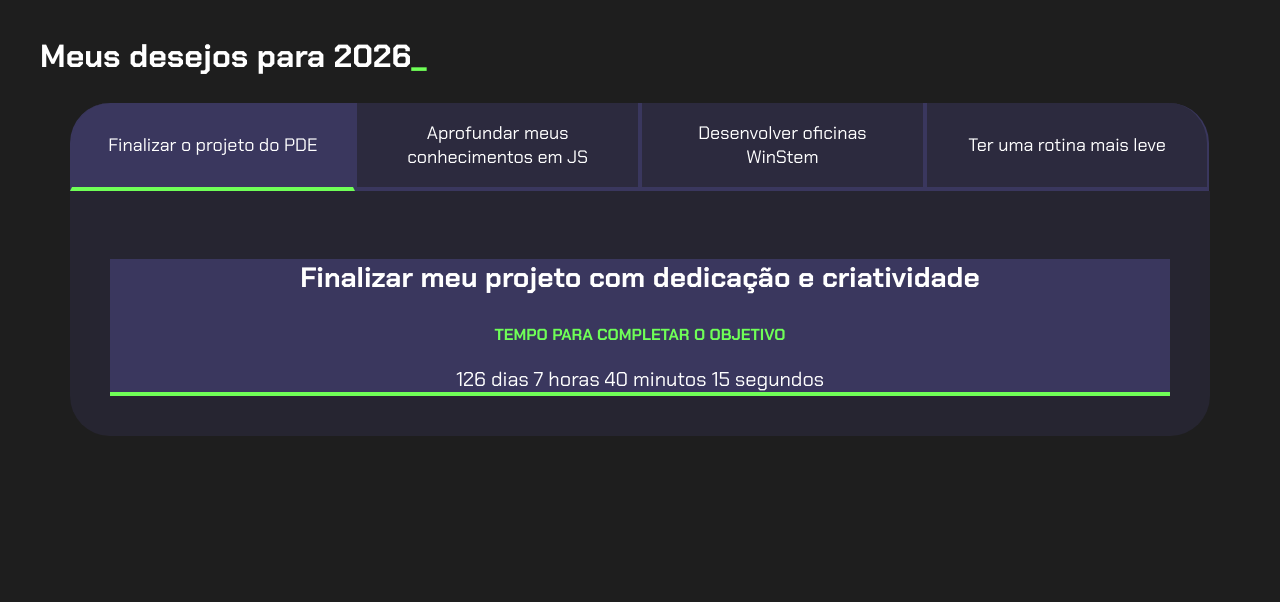
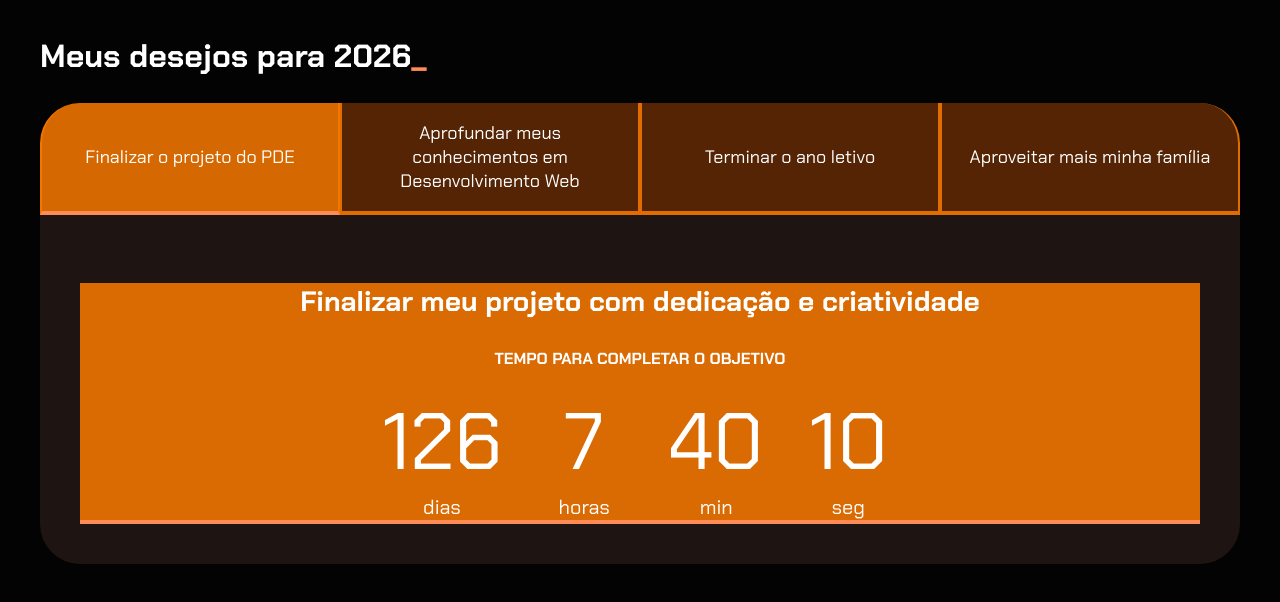
Before and after one commit to FabiolaTolfo/ProjetoDeVida2026, a plain HTML site: page index.html in a window 1280 px wide. Drawn offline with Linux system fonts and the light colour scheme.

Commit message:
Add files via upload

```diff
--- a/index.html
+++ b/index.html
@@ -9,54 +9,164 @@
 </head>
 
 <body>
+
     <section class="conteudo-principal">
-        <h2 class="titulo-principal">Meus desejos para 2026<span>_</span></h2>
+
+        <h2 class="titulo-principal">
+            Meus desejos para 2026<span>_</span>
+        </h2>
+
         <div class="conteudo">
+
             <div class="botoes">
                 <button class="botao ativo">Finalizar o projeto do PDE</button>
-                <button class="botao">Aprofundar meus conhecimentos em JS</button>
-                <button class="botao">Desenvolver oficinas WinStem</button>
-                <button class="botao">Ter uma rotina mais leve</button>
+                <button class="botao">Aprofundar meus conhecimentos em Desenvolvimento Web</button>
+                <button class="botao">Terminar o ano letivo</button>
+                <button class="botao">Aproveitar mais minha família</button>
             </div>
+
             <div class="abas-textos">
+
+
                 <div class="aba-conteudo ativo">
-                    <h3 class="aba-conteudo-titulo-principal">Finalizar meu projeto com dedicação e criatividade</h3>
+                    <h3 class="aba-conteudo-titulo-principal">
+                        Finalizar meu projeto com dedicação e criatividade
+                    </h3>
+
                     <h4 class="aba-conteudo-titulo-secundario">
                         Tempo para completar o objetivo
                     </h4>
-                    <div class="contador"></div>
+
+                    <div class="contador">
+                        <div class="contador-digito">
+                            <p class="contador-digito-numero" id="dias0">7</p>
+                            <p class="contador-digito-texto">dias</p>
+                        </div>
+
+                        <div class="contador-digito">
+                            <p class="contador-digito-numero" id="horas0">7</p>
+                            <p class="contador-digito-texto">horas</p>
+                        </div>
+
+                        <div class="contador-digito">
+                            <p class="contador-digito-numero" id="min0">7</p>
+                            <p class="contador-digito-texto">min</p>
+                        </div>
+
+                        <div class="contador-digito">
+                            <p class="contador-digito-numero" id="seg0">7</p>
+                            <p class="contador-digito-texto">seg</p>
+                        </div>
+                    </div>
                 </div>
+
+
                 <div class="aba-conteudo">
-                    <h3 class="aba-conteudo-titulo-principal">Criar projetos mais interativos e melhorar minhas
-                        habilidades
+                    <h3 class="aba-conteudo-titulo-principal">
+                        Criar projetos mais interativos e melhorar minhas habilidades
                     </h3>
+
                     <h4 class="aba-conteudo-titulo-secundario">
                         Tempo para completar o objetivo
                     </h4>
-                    <div class="contador"></div>
+
+                    <div class="contador">
+                        <div class="contador-digito">
+                            <p class="contador-digito-numero" id="dias1">7</p>
+                            <p class="contador-digito-texto">dias</p>
+                        </div>
+
+                        <div class="contador-digito">
+                            <p class="contador-digito-numero" id="horas1">7</p>
+                            <p class="contador-digito-texto">horas</p>
+                        </div>
+
+                        <div class="contador-digito">
+                            <p class="contador-digito-numero" id="min1">7</p>
+                            <p class="contador-digito-texto">min</p>
+                        </div>
+
+                        <div class="contador-digito">
+                            <p class="contador-digito-numero" id="seg1">7</p>
+                            <p class="contador-digito-texto">seg</p>
+                        </div>
+                    </div>
                 </div>
+
+
                 <div class="aba-conteudo">
                     <h3 class="aba-conteudo-titulo-principal">
-                        Inspirar meninas na área da tecnologia.
+                        Equilibrar trabalho, estudos e descanso
                     </h3>
+
                     <h4 class="aba-conteudo-titulo-secundario">
                         Tempo para completar o objetivo
                     </h4>
-                    <div class="contador"></div>
+
+                    <div class="contador">
+                        <div class="contador-digito">
+                            <p class="contador-digito-numero" id="dias2">7</p>
+                            <p class="contador-digito-texto">dias</p>
+                        </div>
+
+                        <div class="contador-digito">
+                            <p class="contador-digito-numero" id="horas2">7</p>
+                            <p class="contador-digito-texto">horas</p>
+                        </div>
+
+                        <div class="contador-digito">
+                            <p class="contador-digito-numero" id="min2">7</p>
+                            <p class="contador-digito-texto">min</p>
+                        </div>
+
+                        <div class="contador-digito">
+                            <p class="contador-digito-numero" id="seg2">7</p>
+                            <p class="contador-digito-texto">seg</p>
+                        </div>
+                    </div>
                 </div>
+
+
                 <div class="aba-conteudo">
                     <h3 class="aba-conteudo-titulo-principal">
-                        Equilibrar trabalho, estudos e descanso.
+                        Viver cada momento como se fosse o mais importante
                     </h3>
+
                     <h4 class="aba-conteudo-titulo-secundario">
                         Tempo para completar o objetivo
                     </h4>
-                    <div class="contador"></div>
+
+                    <div class="contador">
+                        <div class="contador-digito">
+                            <p class="contador-digito-numero" id="dias3">7</p>
+                            <p class="contador-digito-texto">dias</p>
+                        </div>
+
+                        <div class="contador-digito">
+                            <p class="contador-digito-numero" id="horas3">7</p>
+                            <p class="contador-digito-texto">horas</p>
+                        </div>
+
+                        <div class="contador-digito">
+                            <p class="contador-digito-numero" id="min3">7</p>
+                            <p class="contador-digito-texto">min</p>
+                        </div>
+
+                        <div class="contador-digito">
+                            <p class="contador-digito-numero" id="seg3">7</p>
+                            <p class="contador-digito-texto">seg</p>
+                        </div>
+                    </div>
                 </div>
+
             </div>
+
         </div>
+
     </section>
+
     <script src="main.js"></script>
+
 </body>
 
 </html>
--- a/main.js
+++ b/main.js
@@ -1,6 +1,5 @@
 const botoes = document.querySelectorAll(".botao");
 const textos = document.querySelectorAll(".aba-conteudo");
-
 
 for (let i = 0; i < botoes.length; i++) {
     botoes[i].onclick = function () {
@@ -14,15 +13,22 @@ for (let i = 0; i < botoes.length; i++) {
     };
 }
 
-const contadores = document.querySelectorAll(".contador");
-const tempoObjetivo1 = new Date("2026-11-30");
-
-contadores[0].textContent = calculaTempo(tempoObjetivo1);
+const tempos = [
+    new Date("2026-11-30T00:00:00"),
+    new Date("2026-12-05T00:00:00"),
+    new Date("2026-12-18T00:00:00"),
+    new Date("2026-12-31T00:00:00")
+];
 
 function calculaTempo(tempoObjetivo) {
-  let tempoAtual = new Date();
-  let tempoFinal = tempoObjetivo - tempoAtual;
-  let segundos = Math.floor(tempoFinal / 1000);
+    const agora = new Date();
+    const diferenca = tempoObjetivo - agora;
+
+    if (diferenca <= 0) {
+        return [0, 0, 0, 0];
+    }
+
+    let segundos = Math.floor(diferenca / 1000);
     let minutos = Math.floor(segundos / 60);
     let horas = Math.floor(minutos / 60);
     let dias = Math.floor(horas / 24);
@@ -31,14 +37,22 @@ function calculaTempo(tempoObjetivo) {
     minutos %= 60;
     horas %= 24;
 
-  return (
-  dias +
-  " dias " +
-  horas +
-  " horas " +
-  minutos +
-  " minutos " +
-  segundos +
-  " segundos"
-);
+    return [dias, horas, minutos, segundos];
 }
+
+function atualizaCronometro() {
+
+    for (let i = 0; i < tempos.length; i++) {
+
+        const tempo = calculaTempo(tempos[i]);
+
+        document.getElementById(`dias${i}`).textContent = tempo[0];
+        document.getElementById(`horas${i}`).textContent = tempo[1];
+        document.getElementById(`min${i}`).textContent = tempo[2];
+        document.getElementById(`seg${i}`).textContent = tempo[3];
+    }
+
+}
+
+atualizaCronometro();
+setInterval(atualizaCronometro, 1000);
--- a/style.css
+++ b/style.css
@@ -1,12 +1,12 @@
 @import url("https://fonts.googleapis.com/css2?family=Chakra+Petch:wght@400;700&display=swap");
 
 :root {
-  --cor-de-fundo: #1e1e1e;
-  --verde: #6fff57;
+  --cor-de-fundo: #030303;
+  --laranja: #ff8c57;
   --branco: #ffffff;
-  --botao-ativo: #3a375e;
-  --botao-inativo: rgba(58, 55, 94, 0.5);
-  --texto-fundo: rgba(58, 55, 94, 0.3);
+  --botao-ativo: #f87902dc;
+  --botao-inativo: rgba(253, 107, 9, 0.322);
+  --texto-fundo: rgba(94, 64, 55, 0.3);
 }
 
 body {
@@ -32,7 +32,7 @@ body {
 }
 
 .titulo-principal span {
-  color: var(--verde);
+  color: var(--laranja);
 }
 
 .botao {
@@ -59,7 +59,7 @@ body {
 
 .ativo {
   background-color: var(--botao-ativo);
-  border-bottom: 4px solid var(--verde);
+  border-bottom: 4px solid var(--laranja);
 }
 
 .abas-textos {
@@ -82,13 +82,31 @@ body {
 }
 .aba-conteudo-titulo-secundario {
   text-align: center;
-  color: var(--verde);
+  color: var(--branco);
   text-transform: uppercase;
 }
 
 .contador {
+  display: flex;
+  justify-content: center;
+  flex-wrap: wrap;
+}
+
+.contador-digito {
+  padding: 0 16px;
+  text-align: center;
+  min-width: 100px;
+}
+
+.contador-digito-numero {
+  font-size: 80px;
+  margin: 0;
+}
+
+.contador-digito-texto {
+  color: var(--branco);
   font-size: 20px;
-  text-align: center;
+  margin: 0;
 }
 
 @media screen and (min-width: 768px) {
```
Lines whose indentation alone changed are shown as unchanged.
